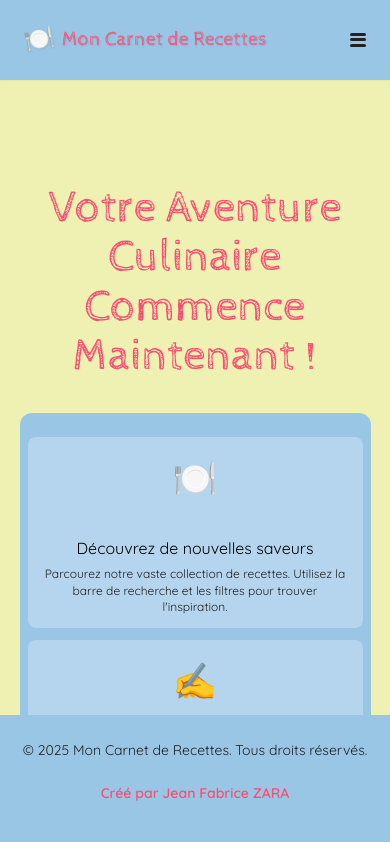
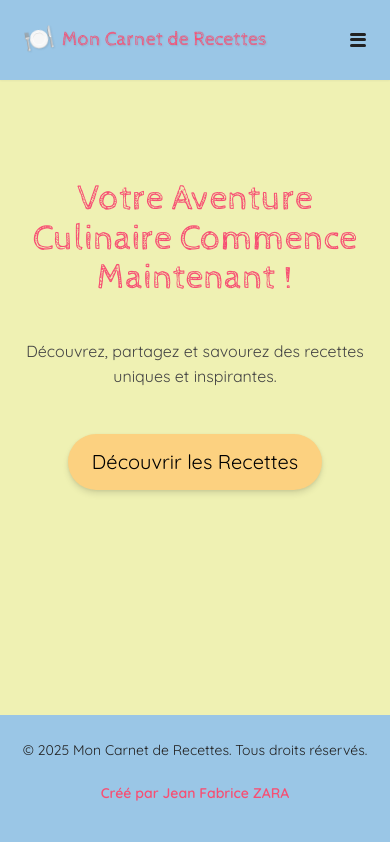
Before and after one commit to jfzara/YouChef, a React (Vite) app: page / in a window 390 px wide. Shown: the top 842 px of the page. Built offline with nearby package versions, Linux system fonts and the light colour scheme.

Commit message:
accueil cartes 2

```diff
--- a/src/pages/Accueil.jsx
+++ b/src/pages/Accueil.jsx
@@ -11,24 +11,30 @@ import Footer from '../components/Footer/Footer'; // Importe le composant Footer
 // --- Styled Components pour la Page d'Accueil ---
 
 const AccueilContainer = styled(motion.div)`
-    margin-top: 3rem; /* Vérifié : Variable CSS ou déjà correct */
+    margin-top: 3rem;
     display: flex;
     flex-direction: column;
     justify-content: center;
     align-items: center;
-    padding: var(--space-8) 0; /* Vérifié : Variable CSS */
+    padding: var(--space-8) 0; /* Garde le padding vertical */
     position: relative;
     overflow: hidden; /* Important pour masquer les débordements des éléments décoratifs */
     color: var(--color-neutral-800);
     background-color: var(--color-cream); /* Fond doux de la section principale */
     text-align: center;
+    min-height: 100vh; /* S'assure que le conteneur prend au moins toute la hauteur de la vue */
+    box-sizing: border-box; /* Inclut le padding dans le calcul de la hauteur */
+
 
     @media (max-width: 880px) {
         /* Ajustement clé pour laisser de la place au footer sur mobile */
-        padding-bottom: 'calc(var(--space-8) + 120px)'; /* CORRECTION : '120px' */
+        /* Nous n'avons plus les cartes, donc moins de contenu, le padding peut être réduit */
+        padding-bottom: 'calc(var(--space-6) + 120px)'; /* Espace pour le footer mobile */
+        justify-content: flex-start; /* Aligne le contenu en haut pour éviter trop d'espace au-dessus du titre */
     }
     @media (max-width: 480px) {
-        padding-bottom: 'calc(var(--space-8) + 100px)'; /* CORRECTION : '100px' */
+        padding-bottom: 'calc(var(--space-5) + 100px)'; /* Ajustement pour les très petits mobiles */
+        justify-content: flex-start;
     }
 `;
 
@@ -49,61 +55,72 @@ const BackgroundImageLayer = styled(motion.div)`
 
 const ContentWrapper = styled.div`
     width: 100%;
-    max-width: 1200px; /* Vérifié : Unité en dur, pas de problème */
-    padding: 0 var(--space-4); /* Vérifié : Variable CSS */
-    box-sizing: border-box; /* S'assure que le padding est inclus dans la largeur */
+    max-width: 1200px;
+    padding: 0 var(--space-4);
+    box-sizing: border-box;
     z-index: 1;
     display: flex;
     flex-direction: column;
     align-items: center;
-    gap: var(--space-6); /* Vérifié : Variable CSS */
+    gap: var(--space-6);
 
     @media (max-width: 480px) {
-        padding: 0 var(--space-3); /* Vérifié : Variable CSS */
+        padding: 0 var(--space-3);
     }
 `;
 
 const MainTitle = styled(motion.h1)`
     font-family: var(--font-family-heading);
-    font-size: var(--text-6xl); /* Vérifié : Variable CSS */
-    color: var(--color-bright-pink-crayola); /* Couleur vive pour le titre principal */
-    margin-bottom: var(--space-4); /* Vérifié : Variable CSS */
+    font-size: var(--text-6xl);
+    color: var(--color-bright-pink-crayola);
+    margin-bottom: var(--space-4);
     line-height: 1.1;
 
     @media (max-width: 1024px) {
-        font-size: var(--text-5xl); /* Vérifié : Variable CSS */
+        font-size: var(--text-5xl);
     }
 
     @media (max-width: 880px) {
-        font-size: var(--text-4xl); /* Vérifié : Variable CSS */
+        font-size: var(--text-4xl);
+        margin-top: var(--space-6); /* Ajoute une marge au-dessus du titre pour le mobile */
+    }
+    @media (max-width: 480px) {
+        font-size: var(--text-3xl); /* Rendre le titre plus petit sur les très petits écrans */
+        margin-top: var(--space-5);
     }
 `;
 
+// La Subtitle est désormais optionnelle ou peut être rendue conditionnellement
 const Subtitle = styled(motion.p)`
     font-family: var(--font-family-sans);
-    font-size: var(--text-2xl); /* Vérifié : Variable CSS */
-    color: var(--color-neutral-700); /* Texte légèrement plus doux que le noir pur */
-    margin-bottom: var(--space-8); /* Vérifié : Variable CSS */
-    max-width: 700px; /* Vérifié : Unité en dur, pas de problème */
+    font-size: var(--text-2xl);
+    color: var(--color-neutral-700);
+    margin-bottom: var(--space-8);
+    max-width: 700px;
     line-height: 1.6;
 
     @media (max-width: 880px) {
-        font-size: var(--text-xl); /* Vérifié : Variable CSS */
+        font-size: var(--text-xl);
+        margin-bottom: var(--space-6); /* Réduit la marge pour rapprocher le CTA */
+    }
+    @media (max-width: 480px) {
+        font-size: var(--text-base); /* Texte encore plus petit sur les très petits écrans */
+        margin-bottom: var(--space-5);
     }
 `;
 
 const CallToActionButton = styled(motion(Link))`
-    background-color: var(--color-jasmine); /* Couleur chaude et accueillante */
+    background-color: var(--color-jasmine);
     color: var(--color-neutral-900);
     font-family: var(--font-family-sans);
-    font-size: var(--text-xl); /* Vérifié : Variable CSS */
-    padding: var(--space-4) var(--space-8); /* Vérifié : Variable CSS */
-    margin-top: '6vw'; /* CORRECTION APPORTÉE ICI */
+    font-size: var(--text-xl);
+    padding: var(--space-4) var(--space-8);
+    margin-top: '6vw'; /* Conserve cette unité pour les grands écrans, mais révisée ci-dessous */
     border: none;
-    border-radius: var(--radius-full); /* Vérifié : Variable CSS */
+    border-radius: var(--radius-full);
     cursor: pointer;
-    box-shadow: var(--shadow-md); /* Vérifié : Variable CSS */
-    transition: background-color var(--transition-fast), transform var(--transition-fast), box-shadow var(--transition-fast); /* Vérifié : Variable CSS */
+    box-shadow: var(--shadow-md);
+    transition: background-color var(--transition-fast), transform var(--transition-fast), box-shadow var(--transition-fast);
     text-decoration: none;
     display: inline-flex;
     align-items: center;
@@ -111,131 +128,103 @@ const CallToActionButton = styled(motion(Link))`
     z-index: 1;
 
     &:hover {
-        background-color: var(--color-salmon); /* Passage à une couleur plus intense au survol */
+        background-color: var(--color-salmon);
         color: var(--color-neutral-0);
-        transform: translateY(-4px); /* CORRECTION : '-4px' */
-        box-shadow: var(--shadow-lg); /* Vérifié : Variable CSS */
+        transform: translateY('-4px');
+        box-shadow: var(--shadow-lg);
     }
 
     &:active {
         transform: translateY(0);
-        box-shadow: var(--shadow-sm); /* Vérifié : Variable CSS */
+        box-shadow: var(--shadow-sm);
     }
 
     @media (max-width: 880px) {
-        margin-top: var(--space-6); /* Vérifié : Variable CSS */
+        margin-top: var(--space-7); /* Plus d'espace au-dessus du bouton après le titre/sous-titre sur tablette */
     }
 
     @media (max-width: 480px) {
-        font-size: var(--text-lg); /* Vérifié : Variable CSS */
-        padding: var(--space-3) var(--space-6); /* Vérifié : Variable CSS */
-        margin-top: var(--space-5); /* Vérifié : Variable CSS */
+        font-size: var(--text-lg);
+        padding: var(--space-3) var(--space-6);
+        margin-top: var(--space-6); /* Plus d'espace au-dessus du bouton après le titre/sous-titre sur mobile */
     }
 `;
 
-
+// --- Ces Styled Components ne seront plus utilisés pour les mobiles ---
 const HowItWorksSection = styled(motion.section)`
+    /* Conservez ces styles pour les écrans plus grands si nécessaire */
     width: 100%;
-    max-width: 800px; /* Vérifié : Unité en dur, pas de problème */
-    padding: var(--space-5) var(--space-3); /* Vérifié : Variable CSS */
-    margin-top: var(--space-6); /* Vérifié : Variable CSS */
-    background-color: var(--color-light-sky-blue); /* Une couleur de fond pour que le glassmorphism soit visible */
-    border-radius: var(--radius-xl); /* Vérifié : Variable CSS */
-    box-shadow: '0 2px 10px 0 rgba(0, 0, 0, 0.03)'; /* CORRECTION : '0 2px 10px 0 ...' */
+    max-width: 800px;
+    padding: var(--space-5) var(--space-3);
+    margin-top: var(--space-6);
+    background-color: var(--color-light-sky-blue);
+    border-radius: var(--radius-xl);
+    box-shadow: '0 2px 10px 0 rgba(0, 0, 0, 0.03)';
     display: flex;
     flex-direction: column;
     align-items: center;
-    gap: var(--space-5); /* Vérifié : Variable CSS */
-
-    opacity: 0;
-
-    @media (max-width: 880px) {
-        margin-top: var(--space-5); /* Vérifié : Variable CSS */
-        padding: var(--space-4) var(--space-3); /* Vérifié : Variable CSS */
-    }
+    gap: var(--space-5);
+    opacity: 0; /* Initialiser à 0 pour l'animation */
 
     @media (max-width: 768px) {
-        max-width: 90%; /* Vérifié : Unité en dur, pas de problème */
-        margin-top: var(--space-4); /* Vérifié : Variable CSS */
-        padding: var(--space-3) var(--space-2); /* Vérifié : Variable CSS */
+        display: none; /* CACHE LA SECTION ENTIÈRE SUR MOBILE */
     }
 `;
 
 const HowItWorksTitle = styled.h2`
-    display: none; /* Cache toujours le titre */
+    display: none;
 `;
 
 const StepsGrid = styled(motion.div)`
     display: grid;
-    grid-template-columns: repeat(auto-fit, minmax('200px', 1fr)); /* CORRECTION : '200px' */
-    gap: var(--space-4); /* Vérifié : Variable CSS */
+    grid-template-columns: repeat(auto-fit, minmax('200px', 1fr));
+    gap: var(--space-4);
     width: 100%;
-    margin-top: var(--space-3); /* Vérifié : Variable CSS */
-
-    @media (max-width: 768px) {
-        grid-template-columns: 1fr; /* Vérifié : Pas d'unité */
-        gap: var(--space-3); /* Vérifié : Variable CSS */
-    }
+    margin-top: var(--space-3);
 `;
 
-// Styles pour le glassmorphism encore plus subtil et intégré
 const StepCard = styled(motion.div)`
-    background-color: rgba(255, 255, 255, 0.25); /* Vérifié : Pas d'unité */
-    backdrop-filter: blur('8px'); /* CORRECTION : '8px' */
-    -webkit-backdrop-filter: blur('8px'); /* CORRECTION : '8px' */
-    border: '1px solid rgba(255, 255, 255, 0.1)'; /* CORRECTION : '1px solid ...' */
-    border-radius: var(--radius-lg); /* Vérifié : Variable CSS */
-    box-shadow: '0 2px 8px 0 rgba(0, 0, 0, 0.03)'; /* CORRECTION : '0 2px 8px 0 ...' */
-    padding: var(--space-4); /* Vérifié : Variable CSS */
+    background-color: rgba(255, 255, 255, 0.25);
+    backdrop-filter: blur('8px');
+    -webkit-backdrop-filter: blur('8px');
+    border: '1px solid rgba(255, 255, 255, 0.1)';
+    border-radius: var(--radius-lg);
+    box-shadow: '0 2px 8px 0 rgba(0, 0, 0, 0.03)';
+    padding: var(--space-4);
     text-align: center;
     display: flex;
     flex-direction: column;
     align-items: center;
-    gap: var(--space-2); /* Vérifié : Variable CSS */
-    transition: transform 0.3s ease-out, box-shadow 0.3s ease-out; /* Vérifié : Pas d'unité directement après un nombre */
+    gap: var(--space-2);
+    transition: transform 0.3s ease-out, box-shadow 0.3s ease-out;
 
     &:hover {
-        transform: translateY('-2px'); /* CORRECTION : '-2px' */
-        box-shadow: '0 5px 20px 0 rgba(0, 0, 0, 0.07)'; /* CORRECTION : '0 5px 20px 0 ...' */
-    }
-
-    @media (max-width: 768px) {
-        padding: var(--space-3); /* Vérifié : Variable CSS */
-        gap: var(--space-1); /* Vérifié : Variable CSS */
+        transform: translateY('-2px');
+        box-shadow: '0 5px 20px 0 rgba(0, 0, 0, 0.07)';
     }
 `;
 
 const StepIcon = styled.div`
-    font-size: var(--text-4xl); /* Vérifié : Variable CSS */
-    color: var(--color-salmon); /* Conserve une touche de couleur vive pour les icônes */
-    margin-bottom: var(--space-1); /* Vérifié : Variable CSS */
-
-    @media (max-width: 768px) {
-        font-size: var(--text-3xl); /* Vérifié : Variable CSS */
-    }
+    font-size: var(--text-4xl);
+    color: var(--color-salmon);
+    margin-bottom: var(--space-1);
 `;
 
 const StepTitle = styled.h3`
     font-family: var(--font-family-sans);
-    font-size: var(--text-lg); /* Vérifié : Variable CSS */
+    font-size: var(--text-lg);
     color: var(--color-neutral-900);
-    margin-bottom: var(--space-1); /* Vérifié : Variable CSS */
-
-    @media (max-width: 768px) {
-        font-size: var(--text-base); /* Vérifié : Variable CSS */
-    }
+    margin-bottom: var(--space-1);
 `;
 
 const StepDescription = styled.p`
     font-family: var(--font-family-sans);
-    font-size: var(--text-sm); /* Vérifié : Variable CSS */
+    font-size: var(--text-sm);
     color: var(--color-neutral-800);
     line-height: 1.4;
+`;
 
-    @media (max-width: 768px) {
-        font-size: var(--text-xs); /* Vérifié : Variable CSS */
-    }
-`;
+// --- Composant Page d'Accueil ---
 
 const Accueil = () => {
     const { isNavbarHovered } = useHover();
@@ -250,47 +239,43 @@ const Accueil = () => {
                 type: "spring",
                 stiffness: 120,
                 damping: 15,
-                delay: 0.3 // Démarre un peu après le chargement de la page
+                delay: 0.3
             }
         }
     };
 
-    // Variants pour l'apparition individuelle des cartes (fade-in + léger glissement)
+    // Les variants des cartes ne sont plus utilisés pour l'affichage mobile, mais conservés si la section est affichée sur desktop.
     const cardItemVariants = {
         hidden: { opacity: 0, y: 20 },
         visible: {
             opacity: 1,
             y: 0,
             transition: {
-                duration: 0.4, // Durée courte pour un fade-in rapide
+                duration: 0.4,
                 ease: "easeOut"
             }
         }
     };
 
-    // Variants pour la grille des cartes (orchestre l'apparition successive)
     const cardsGridContainerVariants = {
-        hidden: { opacity: 0 }, // La grille est initialement invisible
+        hidden: { opacity: 0 },
         visible: {
             opacity: 1,
             transition: {
-                staggerChildren: 0.15, // Délai très court entre chaque carte
-                delayChildren: 0.5 // Démarre l'apparition de la première carte après 0.5s
+                staggerChildren: 0.15,
+                delayChildren: 0.5
             }
         }
     };
 
-    // Variants pour le conteneur HowItWorksSection (le fond bleu)
     const howItWorksSectionBackgroundVariants = {
         visible: {
             opacity: 1,
-            // Calcul du délai : (délai avant 1ère carte) + (délai entre les 3 cartes) + (durée anim de la dernière carte) + (petit buffer)
-            delay: 0.5 + (0.15 * 2) + 0.4 + 0.1, // environ 0.5 + 0.3 + 0.4 + 0.1 = 1.3 secondes
-            duration: 0.8, // Durée du fondu du fond
+            delay: 0.5 + (0.15 * 2) + 0.4 + 0.1,
+            duration: 0.8,
             ease: "easeOut"
         }
     };
-
 
     return (
         <AccueilContainer
@@ -307,9 +292,15 @@ const Accueil = () => {
                 <MainTitle variants={mainItemVariants}>
                     Votre Aventure Culinaire Commence Maintenant !
                 </MainTitle>
+
+                {/* Ajout du sous-titre ici pour qu'il apparaisse avant le CTA */}
+                <Subtitle variants={mainItemVariants}>
+                    Découvrez, partagez et savourez des recettes uniques et inspirantes.
+                </Subtitle>
             </ContentWrapper>
 
-            {/* Section "Comment ça Marche ?" (le conteneur avec le fond bleu) */}
+            {/* Section "Comment ça Marche ?" conditionnelle : affichée uniquement sur les écrans plus grands */}
+            {window.innerWidth > 768 && ( // Rendre conditionnellement en fonction de la taille de l'écran
                 <HowItWorksSection
                     animate="visible"
                     variants={howItWorksSectionBackgroundVariants}
@@ -337,6 +328,7 @@ const Accueil = () => {
                         </StepCard>
                     </StepsGrid>
                 </HowItWorksSection>
+            )}
 
             <CallToActionButton
                 to="/recettes"
```
Lines whose indentation alone changed are shown as unchanged.
